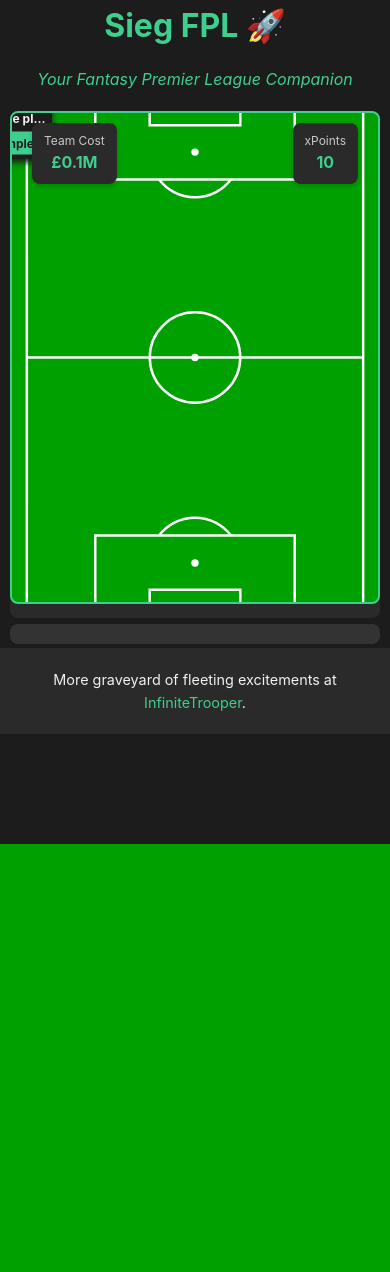
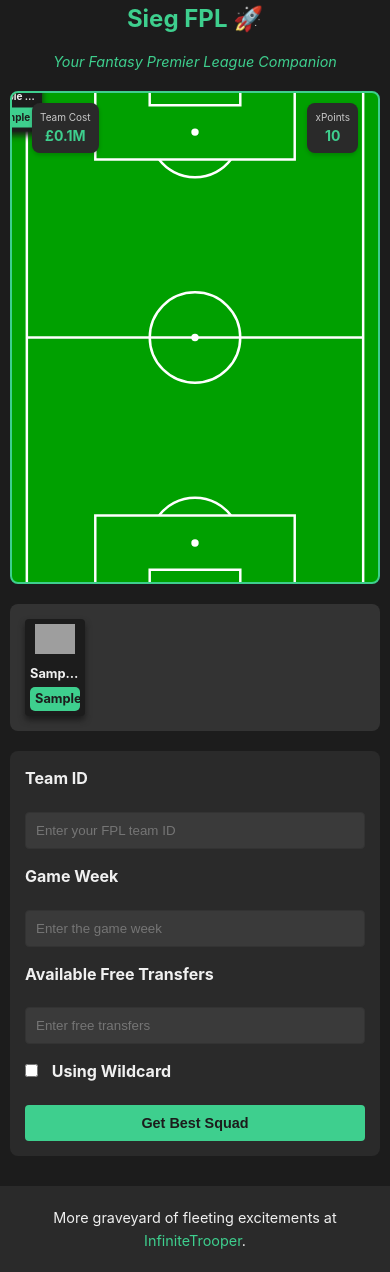
Before and after one commit to infinitetrooper/SiegFPL, a Flask app: template templates/index.html in a window 390 px wide. Before the commit the page ends 844 px from the top, so only its background shows below. Run offline with Flask 3, Linux system fonts and the light colour scheme; the template is opened without the code that fills it: most values are stand-ins (such as "Sample title", 1, 10 or a date in 2020); parts of the project's set-up code (start-up, migrations or seed data) failed here and were passed over; grey boxes are pictures that could not be loaded.

Commit message:
Fixed CSS for Mobile

```diff
--- a/static/styles.css
+++ b/static/styles.css
@@ -15,6 +15,10 @@
     box-sizing: border-box;
     margin: 0;
     padding: 0;
+}
+
+html {
+    font-size: 16px;
 }
 
 body {
@@ -179,52 +183,20 @@
     font-weight: bold;
 }
 
-.placeholder-message {
-    color: var(--text-color);
-    text-align: center;
-    margin-top: 50%;
-    font-size: 1.2em;
-}
-
-footer {
-    text-align: center;
-    color: var(--text-color);
-    padding: 20px;
-    font-size: 0.9em;
-    background-color: var(--container-background-color);
-}
-
-footer a {
-    color: var(--primary-color);
-}
-
-@media (max-width: 768px) {
-    .main-container {
-        flex-direction: column;
-        padding: 10px;
-    }
-    .left-container, .right-container {
-        flex: 1 1 100%;
-    }
-    .pitch {
-        max-width: 100%;
-    }
-}
-
 .substitutes {
     margin-top: 20px;
     padding: 10px;
     background: rgba(255, 255, 255, 0.1);
     border-radius: 8px;
     display: flex;
+    flex-wrap: wrap;
     justify-content: space-around;
     align-items: center;
 }
 
 .substitute-player {
-    flex: 1;
-    max-width: 120px;
-    margin: 0 5px;
+    flex: 1 1 80px;
+    margin: 5px;
     text-align: center;
 }
 
@@ -279,3 +251,66 @@
     color: var(--primary-color);
     text-align: center;
 }
+
+footer {
+    text-align: center;
+    color: var(--text-color);
+    padding: 20px;
+    font-size: 0.9em;
+    background-color: var(--container-background-color);
+}
+
+footer a {
+    color: var(--primary-color);
+}
+
+/* Responsive Styles */
+@media (max-width: 768px) {
+    .main-container {
+        flex-direction: column;
+        align-items: center;
+        padding: 10px;
+    }
+    .left-container, .right-container {
+        flex: none;
+        width: 100%;
+    }
+    .pitch {
+        max-width: 100%;
+        margin-bottom: 20px;
+    }
+    .player-card {
+        width: 60px;
+    }
+    .player-shirt {
+        width: 30px;
+    }
+    .player-name, .player-points {
+        font-size: 10px;
+    }
+    .stats-card {
+        padding: 6px 8px;
+    }
+    .stats-label {
+        font-size: 10px;
+    }
+    .stats-value {
+        font-size: 14px;
+    }
+}
+
+@media (max-width: 480px) {
+    h1 {
+        font-size: 1.5em;
+    }
+    h5 {
+        font-size: 0.9em;
+    }
+    input[type="submit"] {
+        padding: 10px;
+        font-size: 0.9em;
+    }
+    .container {
+        padding: 15px;
+    }
+}
--- a/templates/index.html
+++ b/templates/index.html
@@ -79,15 +79,11 @@
                     {% endif %}
                 </div>
                 <!-- Substitutes Section -->
+                {% if result %}
                 <div class="substitutes">
-                    {% if result %}
+                    {% set best_11_ids = result.best_11|map(attribute='element')|list %}
                     {% for player in result.squad %}
-                            {% set best_11_elements = [] %}
-                            {% for p in result.best_11 %}
-                                {% set _ = best_11_elements.append(p.element|string) %}
-                            {% endfor %}
-
-                            {% if player.element|string not in best_11_elements %}
+                        {% if player.element not in best_11_ids %}
                             <div class="substitute-player">
                                 <div class="player-card">
                                     <img
@@ -100,8 +96,8 @@
                             </div>
                         {% endif %}
                     {% endfor %}
+                </div>
                 {% endif %}
-                </div>
             </section>
             <!-- Right Side: Input Form -->
             <section class="right-container">
```
Lines whose indentation alone changed are shown as unchanged.
